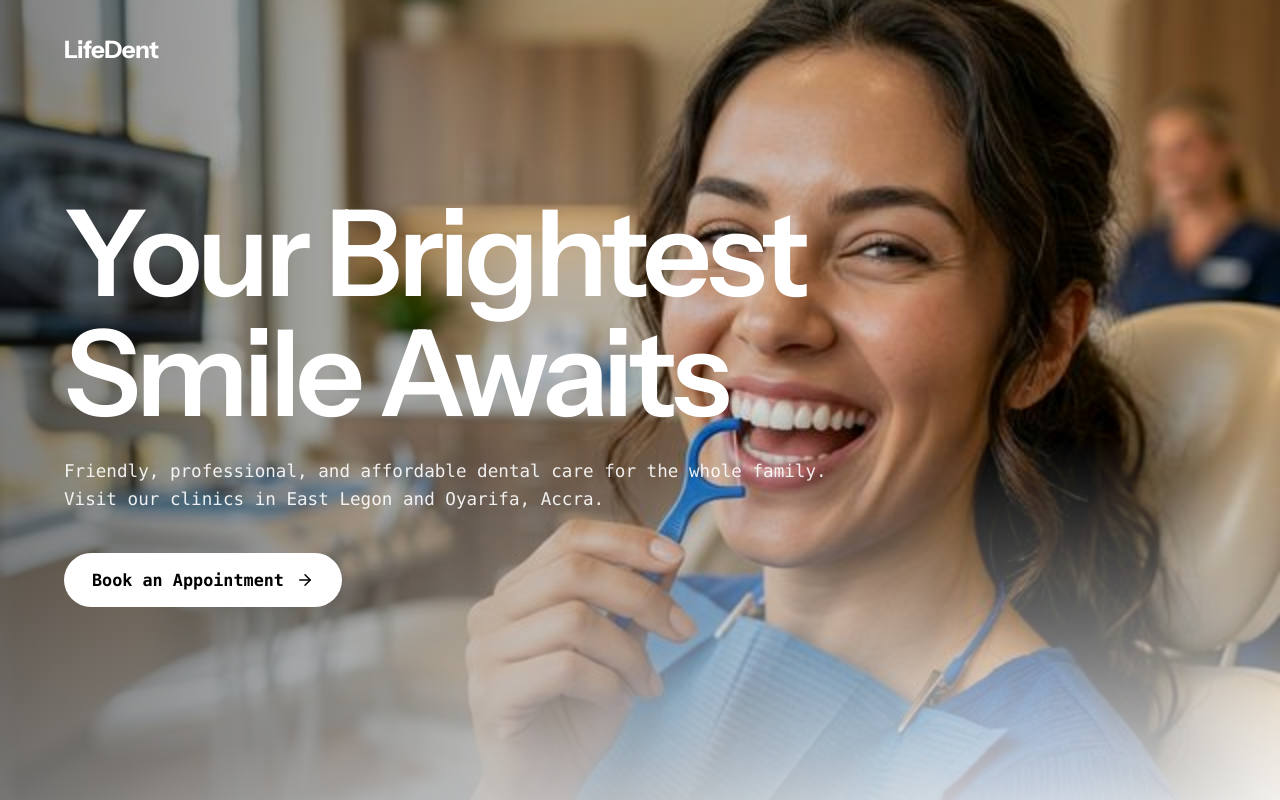
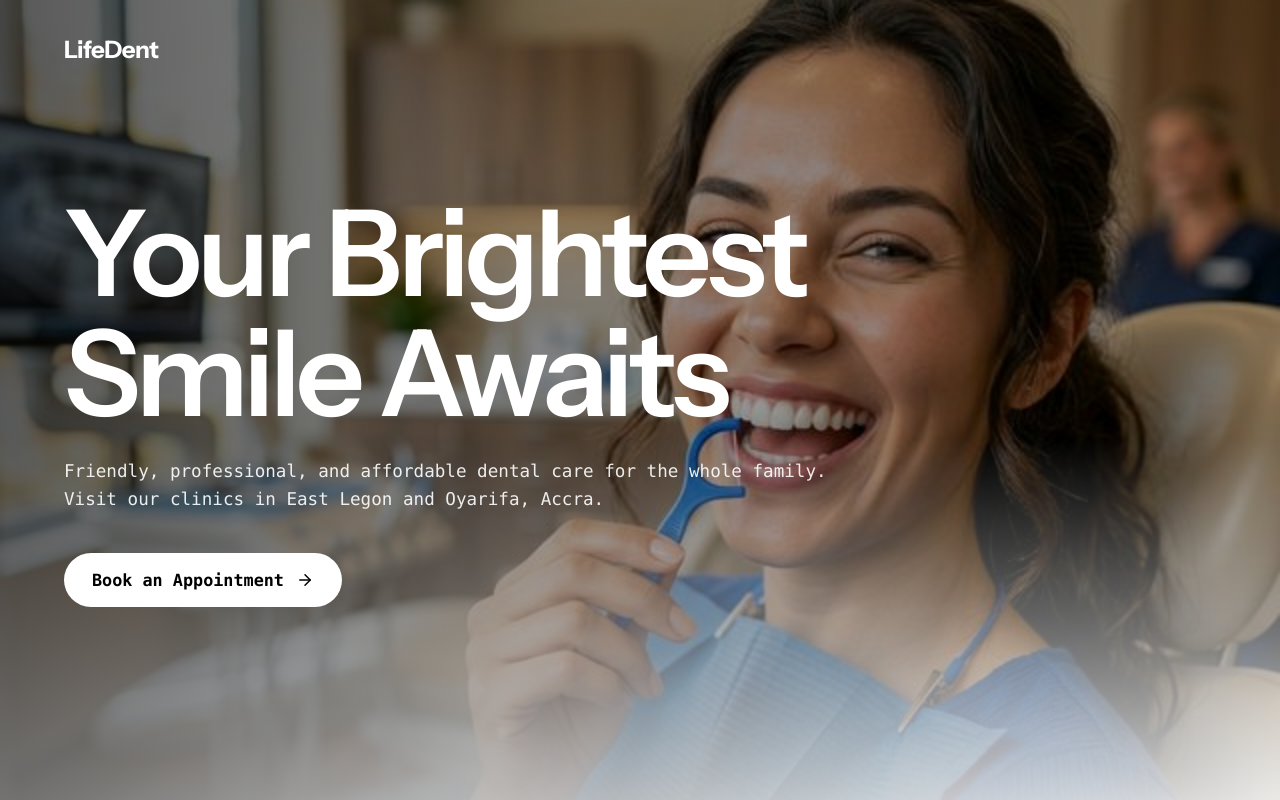
Before and after one commit to darlain71/dentist-site, a React (Vite) app: page /#/ in a window 1280 px wide. Shown: the top 800 px of the page. Built offline with nearby package versions, Linux system fonts and the light colour scheme; a web font is replaced by a local one.

Commit message:
Add dark overlay to hero image background

```diff
--- a/src/index.css
+++ b/src/index.css
@@ -187,7 +187,7 @@ h6,
   left: 0;
   width: 100%;
   height: 100%;
-  background-image: url('/hero_bg.png');
+  background-image: linear-gradient(rgba(0, 0, 0, 0.3), rgba(0, 0, 0, 0.3)), url('/hero_bg.png');
   background-size: cover;
   background-position: center;
   background-repeat: no-repeat;
```
